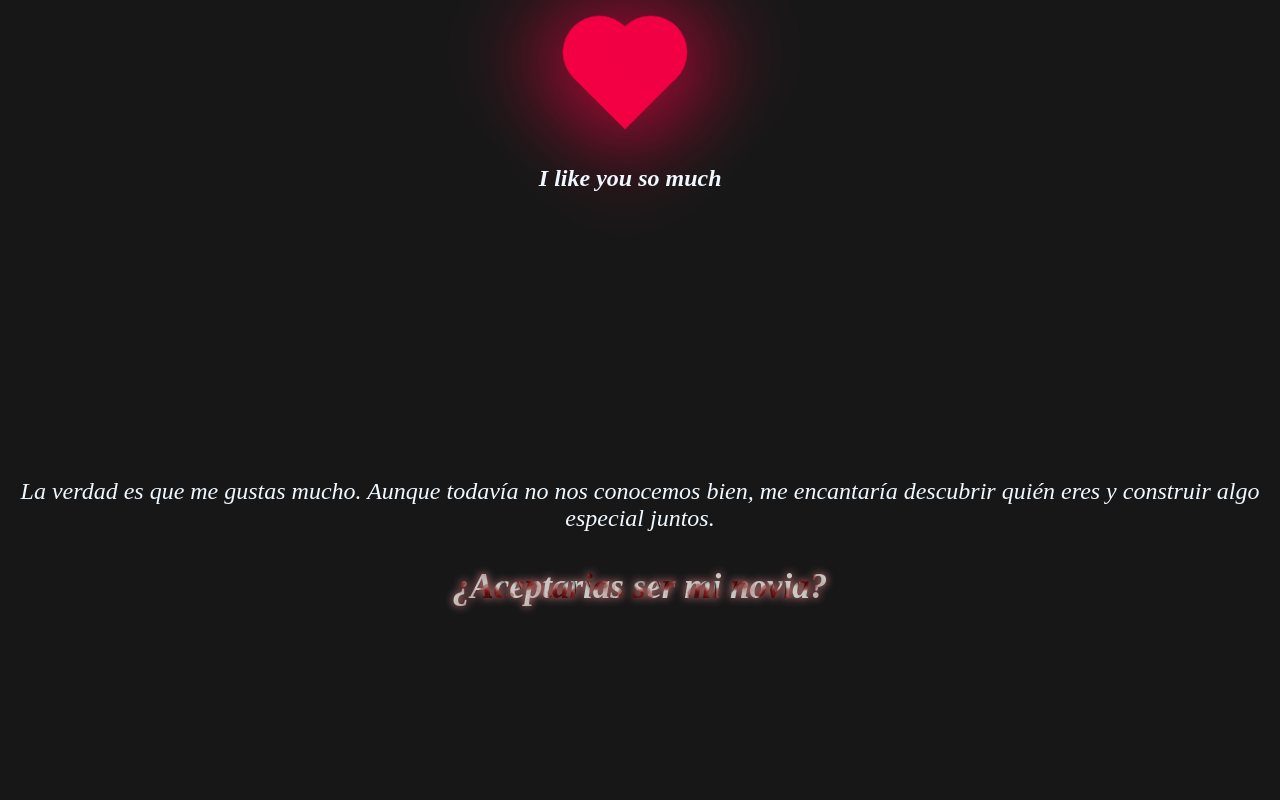
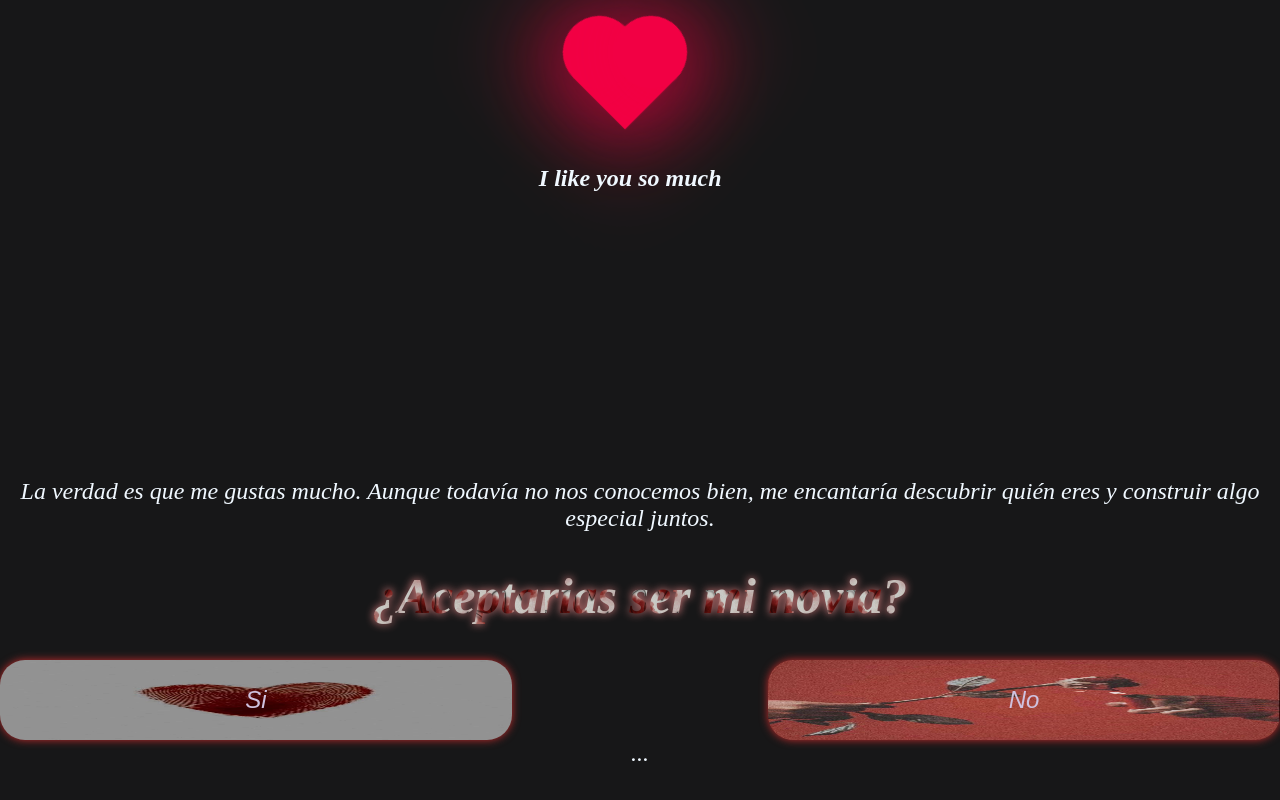
Before and after one commit to RoninKimura/La-Melod-a-del-Destino.github.io, a plain HTML site: page index.html in a window 1280 px wide. Shown: the part 322-1122 px from the top of the page. Drawn offline with Linux system fonts and the light colour scheme.

Commit message:
Termino lo que inicie
Me terminaron jaja

```diff
--- a/CSS/index.css
+++ b/CSS/index.css
@@ -1,6 +1,7 @@
 body{
     margin: 0;
     padding: 0;
+    background-color: #171718;
 }
 #megustas{
     margin: 0;
@@ -65,9 +66,7 @@ body{
 
 #pregunta{
     width: 100%;
-    height: 70vh;
     background-color: #171718;
-    position: relative;
 }
 #pregunta p{
     margin: 0;
@@ -79,7 +78,7 @@ body{
 }
 .pregunta{
     margin: 35px;
-    font-size: 35px;
+    font-size: 50px;
     color: transparent;
     text-align: center;
     text-decoration: none;
@@ -90,20 +89,38 @@ body{
     filter: drop-shadow(0 0 4px #ee8a8a);
     font-style: oblique;
 }
-.pregunta:hover{
-    animation: pregunta .8s linear infinite alternate;
+
+#pregunta .respuesta{
+    display: flex;
+    justify-content: space-between;
 }
-@keyframes pregunta{
-    0%{
-        transform: scale(1.07);
-    }
-    60%{
-        transform: scale(1.05);
-    }
-    80%{
-        transform: scale(1.0);
-    }
-    100%{
-        transform: scale(0.8);
-    }
+#pregunta #si{
+    display: inline-block;
+    width: 40%;
+    height: 80px;
+    background-image: url(../IMG/ปักพินโดย\ ~박\ 운나~\ ใน\ Подкроватье\ _\ การออกแบบโปสเตอร์\,\ สวย\,\ วอลเปเปอร์โทรศัพท์.jpg);
+    background-size: 100% 160px;
+    background-position: center;
+    background-repeat: space;
+    color: #cfc2df;
+    font-size: 24px;
+    font-style: oblique;
+    border: none;
+    border-radius: 25px;
+    filter: drop-shadow(0 0 4px #c42c2c);
 }
+#pregunta #no{
+    display: inline-block;
+    width: 40%;
+    height: 80px;
+    background-image: url(../IMG/rechazo.jpg);
+    background-size: 100% 160px;
+    background-position: center;
+    background-repeat: space;
+    color: #cfc2df;
+    font-size: 24px;
+    font-style: oblique;
+    border: none;
+    border-radius: 25px;
+    filter: drop-shadow(0 0 4px #c42c2c);
+}
--- /dev/null
+++ b/JS/index.js
@@ -0,0 +1,10 @@
+function respuesta1() {
+    const mensaje1="Quizas no pueda darte lo mejor del mundo pero ten por seguro que tendras lo mejor de mi";
+    const resultado=document.getElementById('resultado');
+    resultado.innerText=mensaje1;
+}
+function respuesta2() {
+    const mensaje2="Tu indiferencia es la sangre que corre por mis venas";
+    const resultado=document.getElementById('resultado');
+    resultado.innerText=mensaje2;
+}
--- a/index.html
+++ b/index.html
@@ -19,7 +19,17 @@
                 me encantaría descubrir quién eres y construir algo especial juntos.
             </p>
             <h1 class="pregunta">¿Aceptarias ser mi novia?</h1>
+            <div class="respuesta">
+                <button id="si" onclick="respuesta1()">Si</button>
+                <button id="no" onclick="respuesta2()">No</button>
+            </div>
+            <p id="resultado">...</p>
         </article>
+        <script src="/JS/index.js"></script>
+    </section>
+
+    <section id="final">
+        <p></p>
     </section>
 </body>
 </html>
```
Also changed, not shown: IMG/rechazo.jpg (added).
